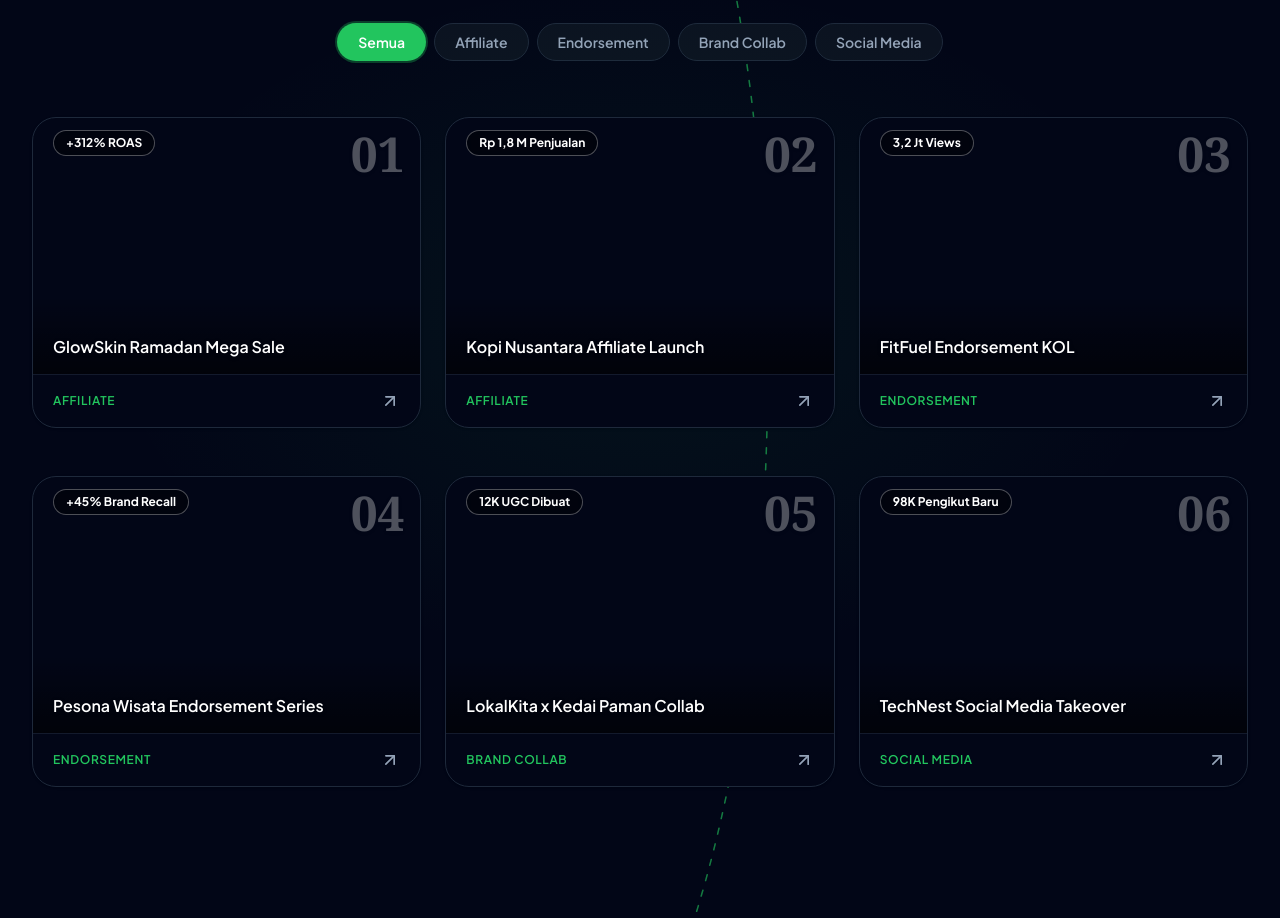
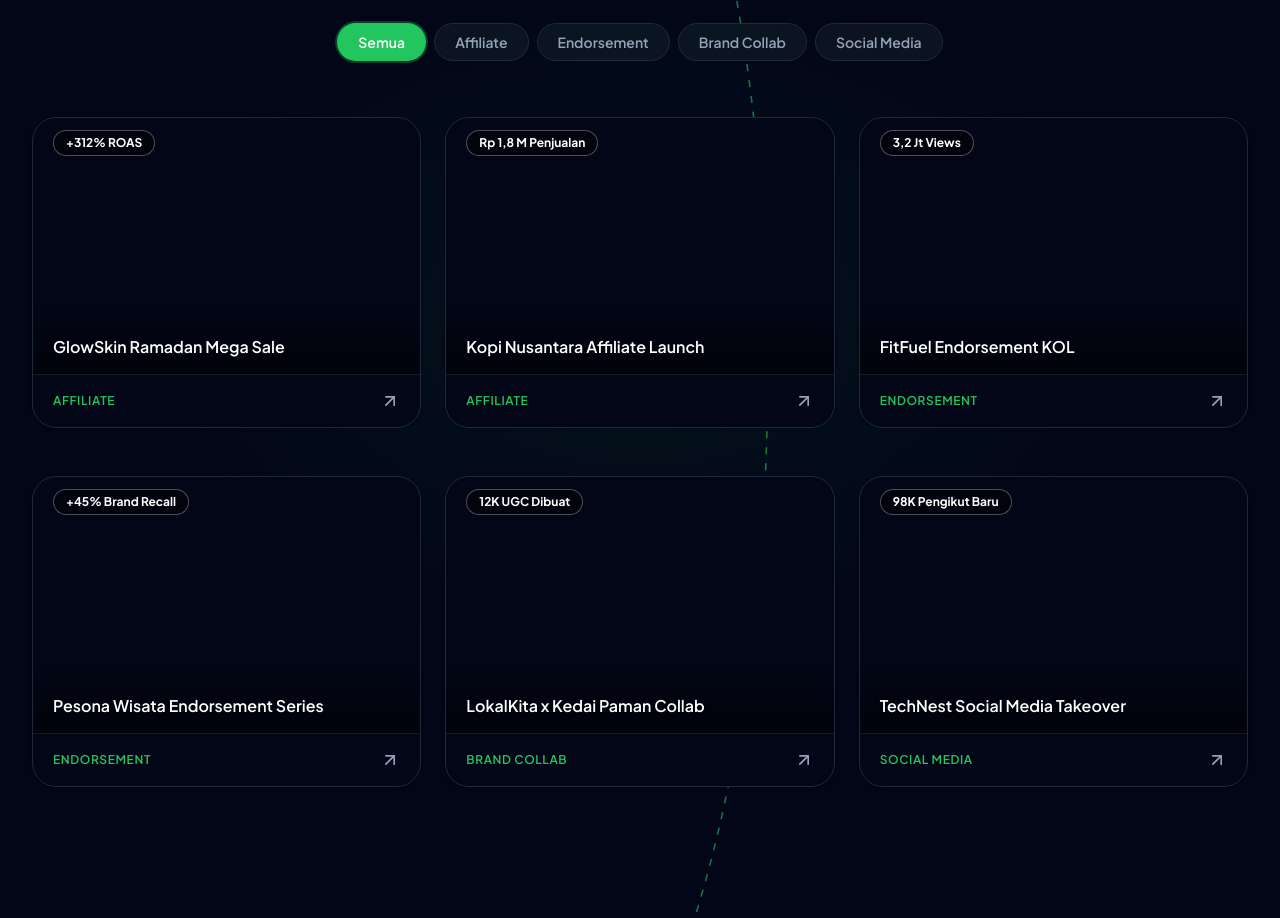
Before and after one commit to abinawahasan-bot/kantongin, a Next.js app: page / in a window 1280 px wide. Shown: the part 7175-8093 px from the top of the page. Built offline with nearby package versions, Linux system fonts and the light colour scheme.

Commit message:
fix(portfolio): hapus nomor ghost untuk tampilan lebih bersih
Hapus nomor editorial 01-06 dari kartu portofolio (user memilih
penghapusan penuh). Badge hasil tetap dipertahankan di pojok kiri
atas. Hapus prop index yang tidak terpakai dari PortfolioCard.

```diff
--- a/components/sections/Portfolio.tsx
+++ b/components/sections/Portfolio.tsx
@@ -58,11 +58,10 @@ function ProjectPhoto({
 
 type PortfolioCardProps = {
   project: PortfolioProject;
-  index: number;
   onOpen: (project: PortfolioProject) => void;
 };
 
-function PortfolioCard({ project, index, onOpen }: PortfolioCardProps) {
+function PortfolioCard({ project, onOpen }: PortfolioCardProps) {
   return (
     <article
       className="group flex h-full flex-col overflow-hidden rounded-3xl border border-border bg-background shadow-sm transition-shadow duration-300 hover:shadow-xl"
@@ -79,12 +78,6 @@ function PortfolioCard({ project, index, onOpen }: PortfolioCardProps) {
     >
       <div className="relative h-56 sm:h-64 cursor-pointer">
         <ProjectPhoto project={project} />
-        <span
-          aria-hidden="true"
-          className="absolute right-4 top-3 z-10 select-none font-serif text-5xl font-bold leading-none text-white/30 drop-shadow-sm"
-        >
-          {String(index + 1).padStart(2, "0")}
-        </span>
         <div className="absolute inset-x-0 bottom-0 z-10 bg-gradient-to-t from-black/60 via-black/30 to-transparent px-5 pb-4 pt-10">
           <p className="text-base font-semibold leading-snug text-white drop-shadow-sm">
             {project.title}
@@ -177,7 +170,6 @@ export function Portfolio() {
                 <Reveal className="h-full">
                   <PortfolioCard
                     project={project}
-                    index={projects.indexOf(project)}
                     onOpen={(project) => setSelected(project)}
                   />
                 </Reveal>
```
Also changed, not shown: 1 other file (tests, documents, lock files or other folders).
